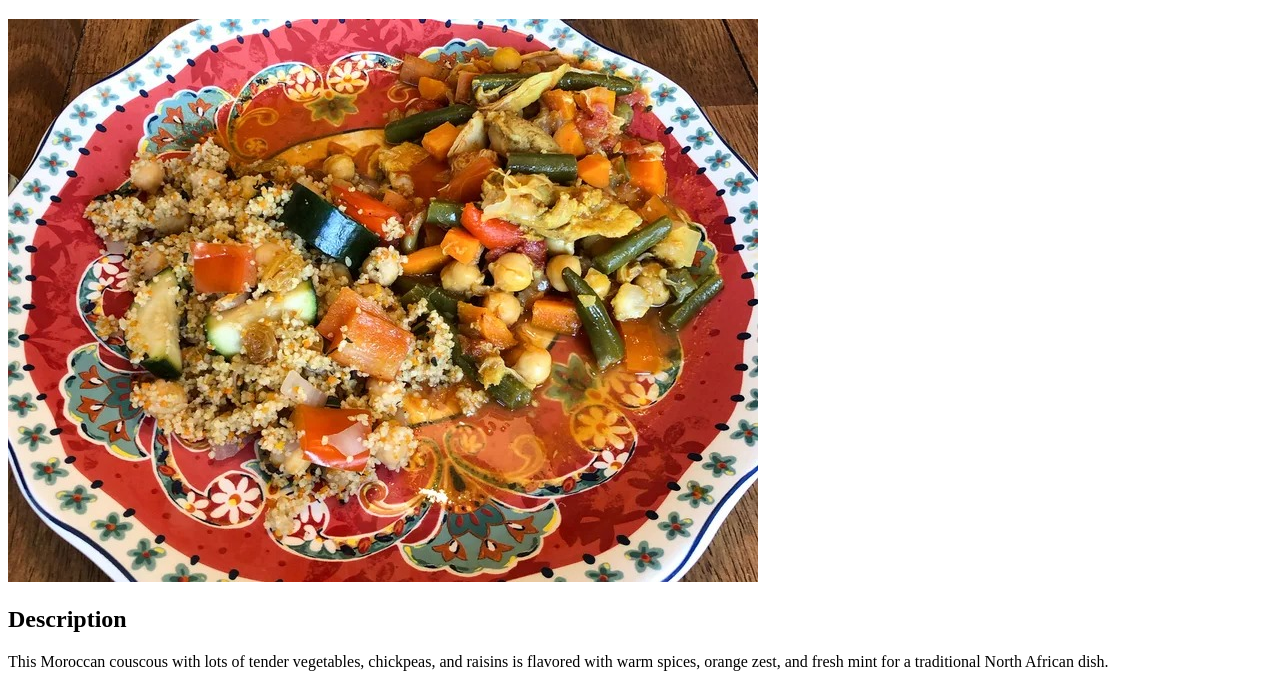
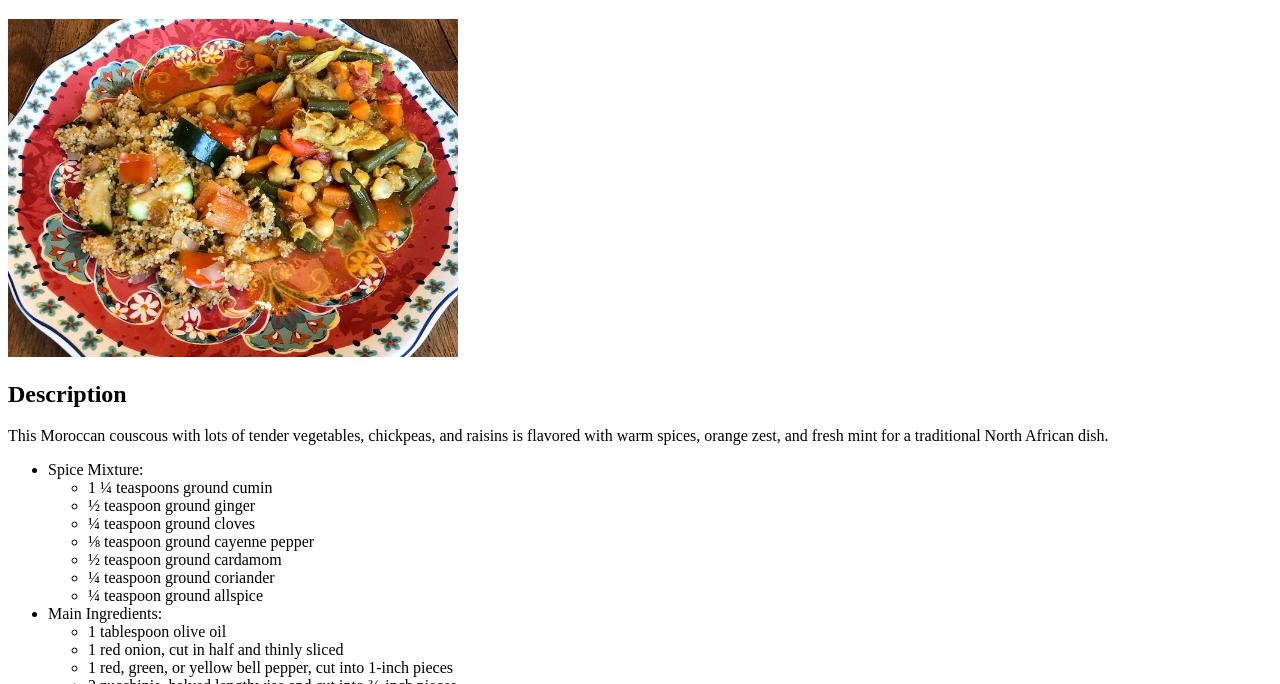
Before and after one commit to grimax-21/odin-recipes, a plain HTML site: page recipes/Couscous.html in a window 1280 px wide. Shown: the part 61-745 px from the top of the page. Drawn offline with Linux system fonts and the light colour scheme.

Commit message:
update to images size

```diff
--- a/recipes/Couscous.html
+++ b/recipes/Couscous.html
@@ -7,7 +7,7 @@
         </head>
         <body>
             <h1>Moroccan Couscous</h1>
-            <img src="../images/moroccan-couscous.jpg">
+            <img src="../images/moroccan-couscous.jpg" alt="moroccan-couscous" width="450">
             <h2>Description</h2>
             <p>This Moroccan couscous with lots of tender vegetables, chickpeas, and raisins is flavored with warm spices, orange zest, and fresh mint for a traditional North African dish.</p>
             <ul>
```
Also changed, not shown: recipes/Stew.html (+1 -1 lines).
